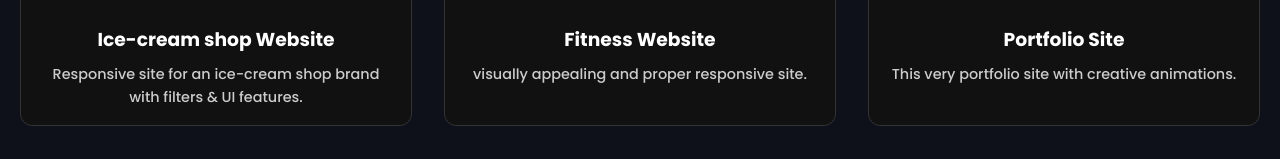
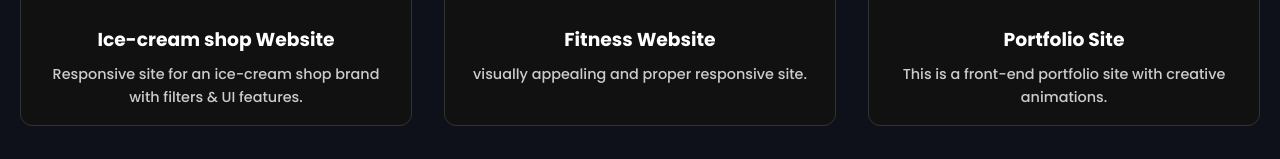
Before and after one commit to Muneebqasmi/Portfolio, a plain HTML site: page index.html in a window 1280 px wide. Shown: the part 2319-2478 px from the top of the page. Drawn offline with nearby package versions, Linux system fonts and the light colour scheme.

Commit message:
Update index.html

```diff
--- a/index.html
+++ b/index.html
@@ -145,7 +145,7 @@
         <img src="images/portfolio.jpg" alt="Landing Page" />
         <h3>Portfolio Site</h3>
       </a>
-      <p>This very portfolio site with creative animations.</p>
+      <p>This is a front-end portfolio site with creative animations.</p>
     </div>
 
   </div>
```
